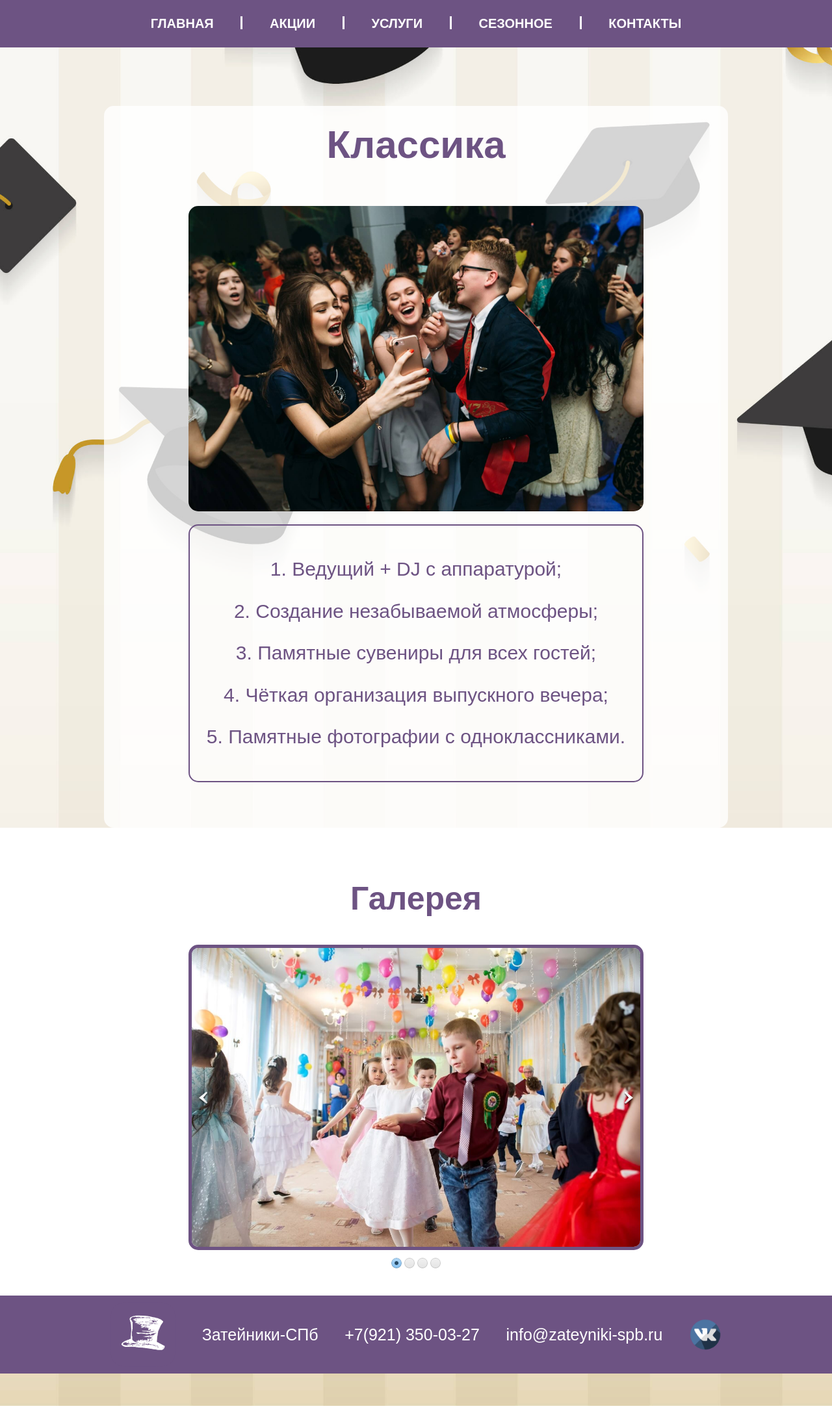
After one commit to Megaxu/Zateyniki-site, a PHP site: page /classic-show in a window 1280 px wide. The commit adds this page. Shown: the whole page at 65% size. Run offline with PHP 8.4, Linux system fonts and the light colour scheme; some libraries are stand-ins or nearby versions.

Commit message:
add classic and oscar shows

```diff
--- /dev/null
+++ b/classic-show.php
@@ -0,0 +1,97 @@
+<!DOCTYPE php>
+<php lang="en">
+
+    <head>
+        <meta charset="UTF-8">
+        <title>Классика</title>
+        <meta http-equiv="X-UA-Compatible" content="IE=edge">
+        <link rel="stylesheet" href="css/normalize.css">
+        <link rel="stylesheet" href="css/style.css">
+        <link rel="stylesheet" href="css/slider.css">
+        <link rel="stylesheet" href="css/classic-show.css">
+        <!-- Yandex.Metrika counter -->
+        <script type="text/javascript">
+            (function(m, e, t, r, i, k, a) {
+                m[i] = m[i] || function() {
+                    (m[i].a = m[i].a || []).push(arguments)
+                };
+                m[i].l = 1 * new Date();
+                k = e.createElement(t), a = e.getElementsByTagName(t)[0], k.async = 1, k.src = r, a.parentNode.insertBefore(k, a)
+            })
+            (window, document, "script", "https://mc.yandex.ru/metrika/tag.js", "ym");
+
+            ym(57696484, "init", {
+                clickmap: true,
+                trackLinks: true,
+                accurateTrackBounce: true,
+                webvisor: true
+            });
+        </script>
+        <noscript>
+            <div><img src="https://mc.yandex.ru/watch/57696484" style="position:absolute; left:-9999px;" alt="" /></div>
+        </noscript>
+        <!-- /Yandex.Metrika counter -->
+    </head>
+
+    <body>
+
+        <?php include("blocks/navigation.php"); ?>
+
+        <div class="banner">
+            <div class="wrapper">
+                <div class="box">
+                    <div class="center">
+                        <div class="box-wait-you">
+                            <h1>Классика</h1>
+                            <div class="box-info">
+                                <img src="images/best-classic.jpg" alt="fixies-foto" width="700px" height="470px">
+                                <div class="text-block-wait-you">
+                                    <p>1. Ведущий + DJ с аппаратурой;</p>
+                                    <p>2. Создание незабываемой атмосферы;</p>
+                                    <p>3. Памятные сувениры для всех гостей;</p>
+                                    <p>4. Чёткая организация выпускного вечера;</p>
+                                    <p>5. Памятные фотографии с одноклассниками.</p>
+                                </div>
+                            </div>
+                        </div>
+                    </div>
+                </div>
+            </div>
+
+            <div class="main">
+                <div class="wrapper">
+                    <div class="center">
+                        <div class="box-galery-classic">
+                            <div class="wrapper">
+                                <div class="center">
+                                    <h2 class="h2-fiol">Галерея</h2>
+                                </div>
+                                <div id="slider-wrap">
+                                    <div id="slider">
+                                        <div class="slide">
+                                            <img src="images/classic_1.jpg" width="690" height="460">
+                                        </div>
+                                        <div class="slide">
+                                            <img src="images/classic_2.jpg" width="690" height="460">
+                                        </div>
+                                        <div class="slide">
+                                            <img src="images/classic_3.jpg" width="690" height="460">
+                                        </div>
+                                        <div class="slide">
+                                            <img src="images/classic_4.jpg" width="690" height="460">
+                                        </div>
+                                    </div>
+                                </div>
+                            </div>
+                        </div>
+                    </div>
+                </div>
+
+                <?php include("blocks/footer.php"); ?>
+
+                <script src="https://ajax.googleapis.com/ajax/libs/jquery/1.9.1/jquery.min.js"></script>
+                <script src="js/slider.js"></script>
+
+    </body>
+
+</php>
--- /dev/null
+++ b/css/classic-show.css
@@ -0,0 +1,76 @@
+.main {
+    background-color: #fff;
+    padding-top: 20px;
+}
+
+.banner {
+    background-image: url(../images/classic-show-fon.jpg);
+    background-position: center;
+    background-size: cover;
+}
+
+.box-info {
+    display: flex;
+    justify-content: center;
+    flex-wrap: wrap;
+    position: relative;
+    margin: 0 auto;
+    padding: 20px;
+}
+
+.text-block {
+    border: 2px solid #6D5383;
+    border-radius: 15px;
+    padding: 20px;
+    height: fit-content;
+    font-size: 30px;
+    font-family: sans-serif;
+    color: #6D5383;
+    margin: auto auto;
+    text-align: center;
+}
+
+.box-wait-you img {
+    border-radius: 15px;
+    margin-bottom: 20px;
+}
+
+
+.text-block-wait-you {
+    width: 656px;
+    border: 2px solid #6D5383;
+    border-radius: 15px;
+    padding: 20px;
+    height: fit-content;
+    font-size: 30px;
+    font-family: sans-serif;
+    color: #6D5383;
+    margin: auto auto;
+}
+
+.box-galery-classic {
+    border-color: none;
+    margin: 0;
+    padding-top: 20px;
+    padding-bottom: 10px;
+}
+
+#slider {
+    width: 690px;
+    height: 460px;
+}
+
+#slider-wrap {
+    width: 700px;
+}
+
+.footer {
+    background-color: #6d5383;
+    color: #fff;
+}
+
+@media screen and (max-width: 650px) {
+    .text-block {
+        margin-top: 20px;
+    }
+}
--- a/graduation.php
+++ b/graduation.php
@@ -168,7 +168,7 @@
                     <div class="show-program">
                         <img src="images/logo-classik.jpg" width="350" height="350">
                         <h3>Классика</h3>
-                        <button id="show-classic" class="info-button">Подробнее</button>
+                        <a class="info-button" href="classic-show">Подробнее</a>
                     </div>
                     <div class="show-program">
                         <img src="images/logo-sciense.png" width="350" height="350">
@@ -183,7 +183,7 @@
                     <div class="show-program">
                         <img src="images/logo-oskar.jpg" width="350" height="350">
                         <h3>Вручение премии Оскар</h3>
-                        <button id="show-oscar" class="info-button">Подробнее</button>
+                        <a class="info-button" href="oscar-show">Подробнее</a>
                     </div>
                 </div>
             </div>
--- a/teambuilding.php
+++ b/teambuilding.php
@@ -179,7 +179,7 @@
                     <div class="show-program">
                         <img src="images/logo-oskar.jpg" width="350" height="350">
                         <h3>Вручение премии Оскар</h3>
-                        <button id="show-oscar" class="info-button">Подробнее</button>
+                        <a class="info-button" href="oscar-show">Подробнее</a>
                     </div>
                 </div>
             </div>
```
Also changed, not shown: css/oscar-show.css (added, +76 -0 lines), oscar-show.php (added, +98 -0 lines), images/best-classic.jpg (added), images/best-oscar.jpg (added), images/classic-show-fon.jpg (added), images/classic_1.jpg (added), images/classic_2.jpg (added), images/classic_3.jpg (added), images/classic_4.jpg (added), images/oscar-show-fon.jpg (added), images/oscar_1.jpg (added), images/oscar_2.jpg (added).
